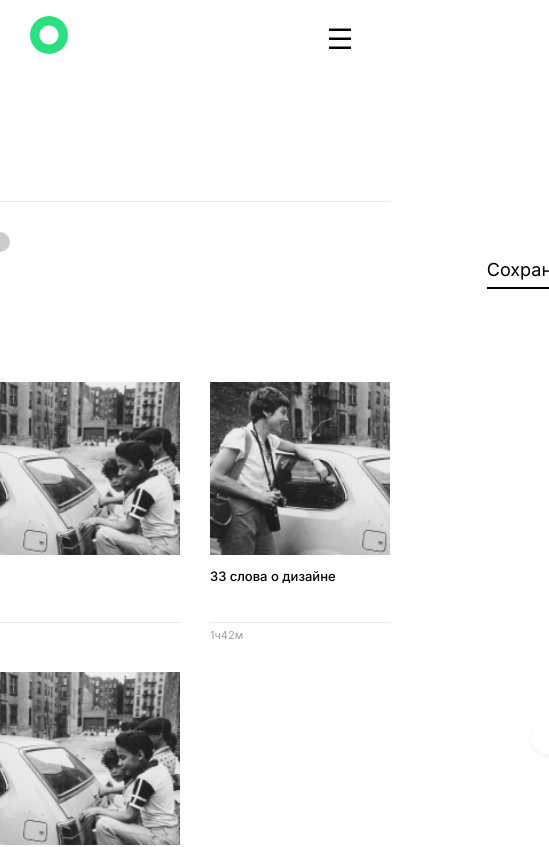
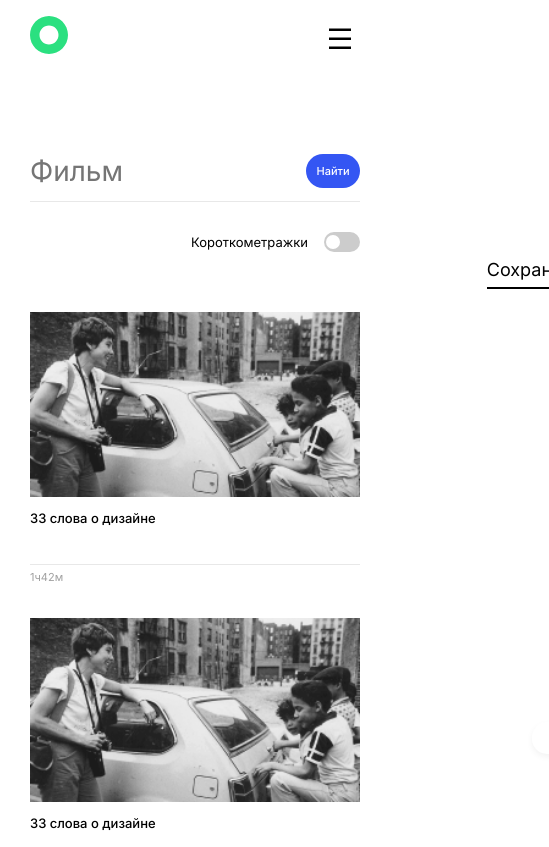
Before and after one commit to Voiislav/movies-explorer-frontend, a React (Create React App) app: page /saved-movies in a window 390 px wide. Shown: the top 847 px of the page, 549 px wide, since content can reach past the window. Built offline with nearby package versions, Linux system fonts and the light colour scheme.

Commit message:
fix: responsive layout

```diff
--- a/src/components/App/App.css
+++ b/src/components/App/App.css
@@ -16,6 +16,7 @@
   flex-direction: column;
   align-items: center;
   width: 100%;
+  max-width: 1440px;
   margin: 0 auto;
   box-sizing: border-box;
   position: relative;
--- a/src/components/FilterCheckbox/FilterCheckbox.css
+++ b/src/components/FilterCheckbox/FilterCheckbox.css
@@ -4,7 +4,7 @@
   align-items: center;
   gap: 14px;
   align-self: flex-start;
-  padding: 0 0 47px 70px;
+  padding: 0 0 47px 0;
 }
 
 .filter__label {
@@ -51,7 +51,7 @@
   .filter {
     align-self: flex-end;
     flex-direction: row;
-    padding: 0 30px 60px 0;
+    padding: 0 0 60px 0;
     gap: 16px;
   }
 
--- /dev/null
+++ b/src/components/Main/Main.css
@@ -0,0 +1,5 @@
+.main {
+  width: 100%;
+  box-sizing: border-box;
+  padding: 0;
+}
--- a/src/components/Main/Main.js
+++ b/src/components/Main/Main.js
@@ -1,3 +1,4 @@
+import './Main.css';
 import Header from '../Header/Header';
 import Promo from '../Promo/Promo';
 import AboutProject from '../AboutProject/AboutProject';
@@ -12,7 +13,7 @@ function Main() {
       <Header
       authorized={true}
       ></Header>
-      <main>
+      <main className='main'>
       <Promo></Promo>
       <AboutProject></AboutProject>
       <Techs></Techs>
--- a/src/components/Movies/Movies.css
+++ b/src/components/Movies/Movies.css
@@ -0,0 +1,19 @@
+.movies-main {
+  display: flex;
+  flex-direction: column;
+  width: 100%;
+  box-sizing: border-box;
+  padding: 0 70px;
+}
+
+@media screen and (max-width: 768px) {
+  .movies-main {
+    padding: 0 30px;
+  }
+}
+
+@media screen and (max-width: 320px) {
+  .movies-main {
+    padding: 0 10px;
+  }
+}
--- a/src/components/Movies/Movies.js
+++ b/src/components/Movies/Movies.js
@@ -21,7 +21,7 @@ function Movies() {
   return (
     <>
       <Header authorized={true} />
-      <main>
+      <main className='movies-main'>
       <SearchForm />
       <FilterCheckbox />
       {isLoading ? <Preloader /> : <MoviesCardList numberOfCards={16} />}
--- a/src/components/MoviesCardList/MoviesCardList.css
+++ b/src/components/MoviesCardList/MoviesCardList.css
@@ -1,5 +1,4 @@
 .movies {
-  padding: 70px 70px 0 70px;
   display: flex;
   flex-direction: column;
   width: 100%;
@@ -36,16 +35,13 @@
   opacity: 0.6;
 }
 
-@media screen and (max-width: 1200px) {
+@media screen and (max-width: 1230px) {
   .movies__list {
     grid-template-columns: repeat(3, 1fr);
   }
 }
 
-@media screen and (max-width: 900px) {
-  .movies {
-    padding: 70px 30px 0 30px;
-  }
+@media screen and (max-width: 950px) {
 
   .movies__list {
     grid-template-columns: repeat(2, 1fr);
@@ -53,10 +49,7 @@
   }
 }
 
-@media screen and (max-width: 320px) {
-  .movies {
-    padding: 40px 10px 0 10px;
-  }
+@media screen and (max-width: 630px) {
 
   .movies__list {
     grid-template-columns: 1fr;
--- a/src/components/SavedMovies/SavedMovies.css
+++ b/src/components/SavedMovies/SavedMovies.css
@@ -0,0 +1,19 @@
+.saved-main {
+  display: flex;
+  flex-direction: column;
+  width: 100%;
+  box-sizing: border-box;
+  padding: 0 70px;
+}
+
+@media screen and (max-width: 768px) {
+  .saved-main {
+    padding: 0 30px;
+  }
+}
+
+@media screen and (max-width: 320px) {
+  .saved-main {
+    padding: 0 10px;
+  }
+}
--- a/src/components/SavedMovies/SavedMovies.js
+++ b/src/components/SavedMovies/SavedMovies.js
@@ -1,3 +1,4 @@
+import './SavedMovies.css';
 import MoviesCardList from '../MoviesCardList/MoviesCardList';
 import FilterCheckbox from '../FilterCheckbox/FilterCheckbox';
 import SearchForm from '../SearchForm/SearchForm';
@@ -9,7 +10,7 @@ function SavedMovies() {
     <>
       <Header
       authorized={true} />
-      <main>
+      <main className='saved-main'>
       <SearchForm />
       <FilterCheckbox />
       <MoviesCardList numberOfCards={3} />
--- a/src/components/SearchForm/SearchForm.css
+++ b/src/components/SearchForm/SearchForm.css
@@ -1,5 +1,5 @@
 .search {
-  width: 89%;
+  width: 100%;
   display: flex;
   justify-content: space-between;
   padding: 47px 0 13px 0;
@@ -39,7 +39,6 @@
 
 @media screen and (max-width: 768px) {
   .search {
-    width: 708px;
     padding-top: 80px;
     margin-bottom: 30px;
   }
@@ -51,7 +50,6 @@
 
 @media screen and (max-width: 320px) {
   .search {
-    max-width: 292px;
     padding: 84px 0 15px 0;
     margin-bottom: 40px;
   }
```
